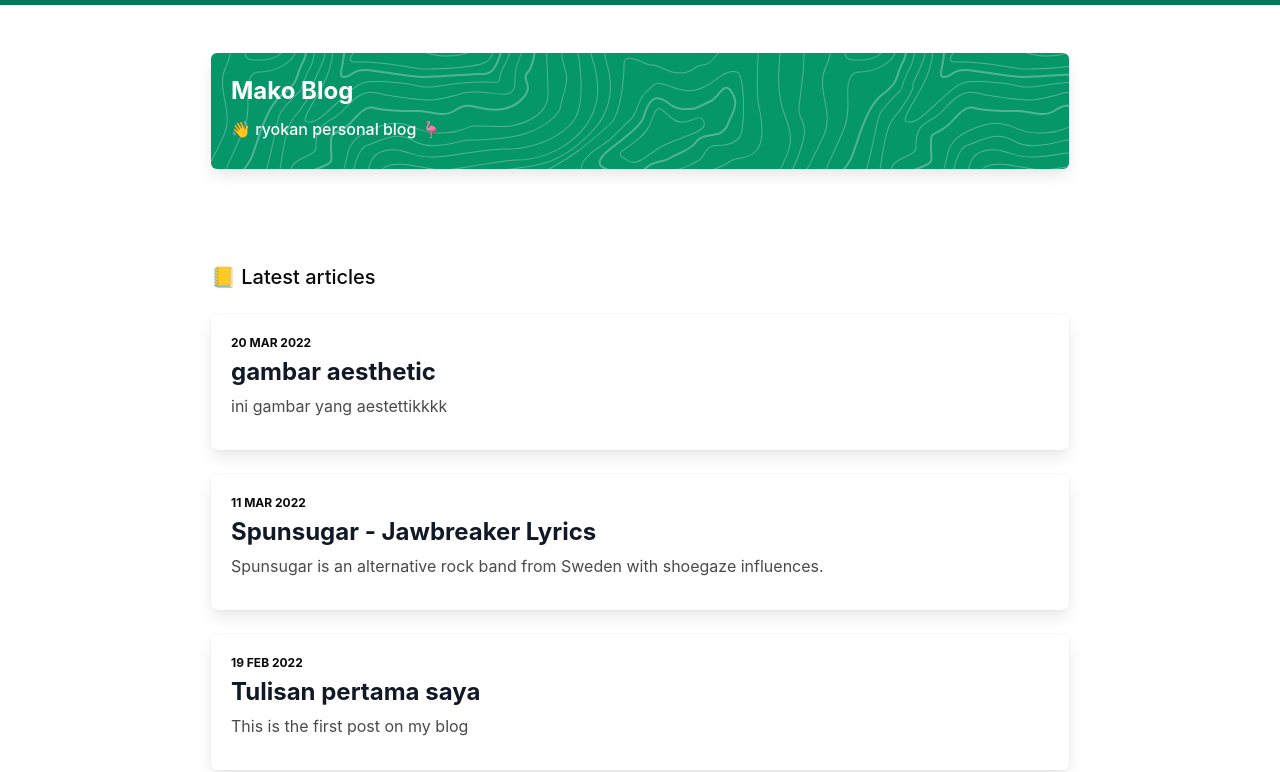
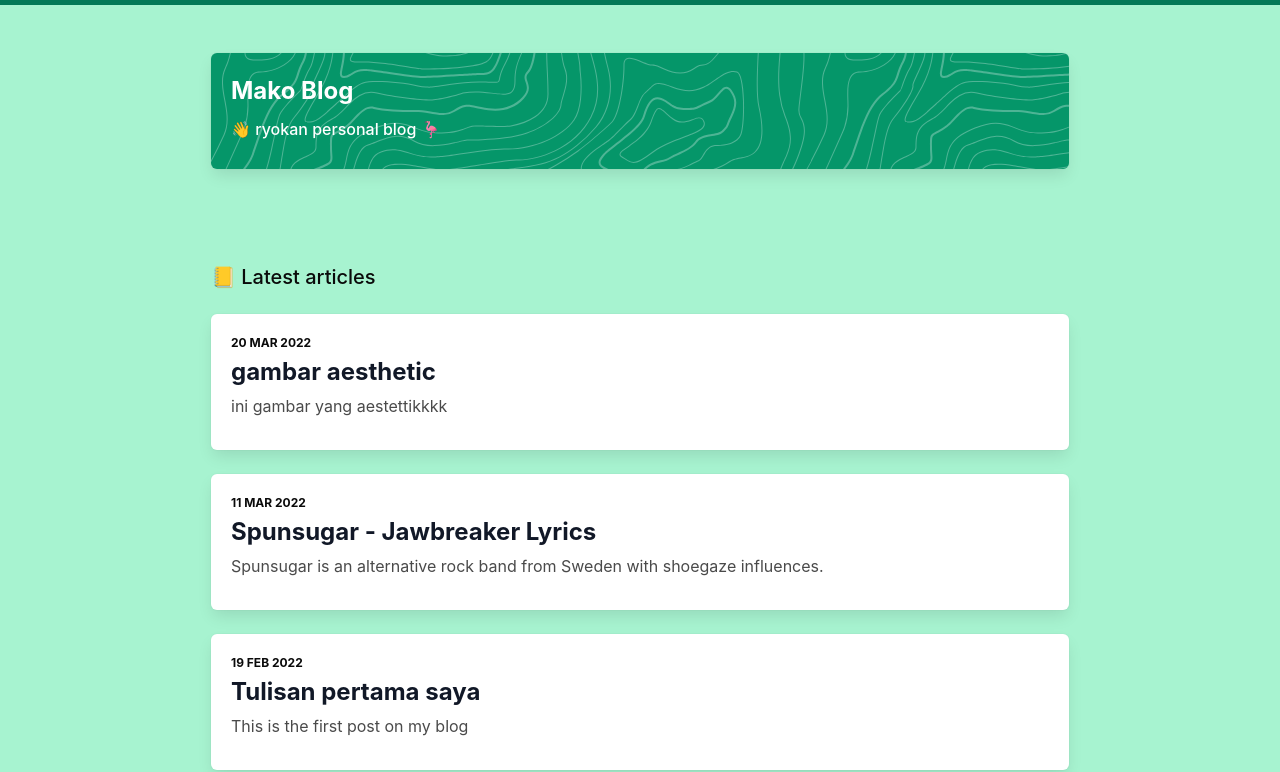
Before and after one commit to ryokavertikal/mako, an Eleventy site: page index.njk in a window 1280 px wide. Shown: the part 63-835 px from the top of the page. Built offline with nearby package versions, Linux system fonts and the light colour scheme; Eleventy itself is replaced by a stand-in of ours; files that its build step writes are made by us from their sources.

Commit message:
Update base.njk

```diff
--- a/_includes/layouts/base.njk
+++ b/_includes/layouts/base.njk
@@ -11,7 +11,7 @@
 
     {% include "nav.njk" %}
 
-  <main>
+  <main class="foot">
     {{ content | safe }}
   </main>
 
```
